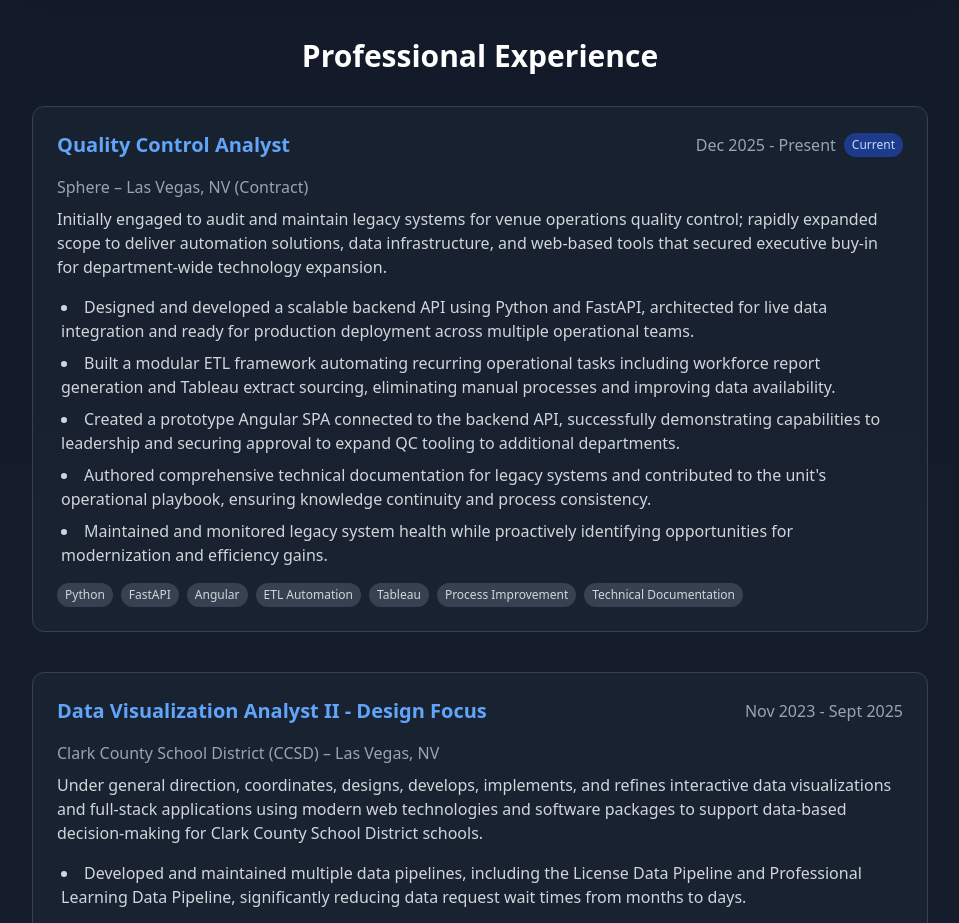
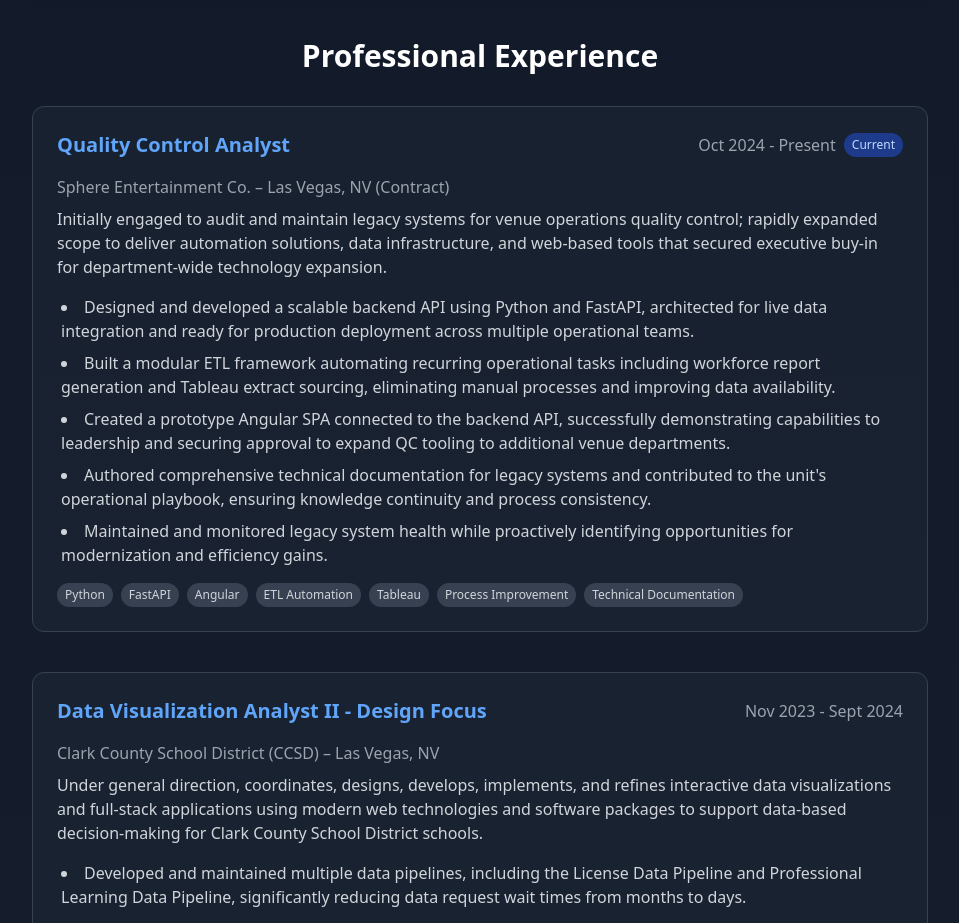
Before and after one commit to aj8971996/personalportfolio, an Angular app: page /resume in a window 1280 px wide. Shown: the part 640-1563 px from the top of the page, without its empty margins (160-1119 px from the left). Built offline with nearby package versions, Linux system fonts and the light colour scheme.

Commit message:
Updated resume html

```diff
--- a/src/app/features/resume/resume.component.html
+++ b/src/app/features/resume/resume.component.html
@@ -36,18 +36,18 @@
           <div class="flex flex-col md:flex-row justify-between items-start md:items-center mb-4">
             <h3 class="text-xl font-bold text-blue-400">Quality Control Analyst</h3>
             <div class="flex items-center mt-2 md:mt-0">
-              <span class="text-gray-400 text-sm md:text-base">Dec 2025 - Present</span>
+              <span class="text-gray-400 text-sm md:text-base">Oct 2024 - Present</span>
               <span class="ml-2 px-2 py-1 text-xs rounded-full bg-blue-900 text-blue-200">Current</span>
             </div>
           </div>
-          <p class="text-gray-400 mb-2">Sphere – Las Vegas, NV (Contract)</p>
+          <p class="text-gray-400 mb-2">Sphere Entertainment Co. – Las Vegas, NV (Contract)</p>
           <p class="text-gray-300 mb-4">
             Initially engaged to audit and maintain legacy systems for venue operations quality control; rapidly expanded scope to deliver automation solutions, data infrastructure, and web-based tools that secured executive buy-in for department-wide technology expansion.
           </p>
           <ul class="list-disc list-inside text-gray-300 space-y-2 pl-1">
             <li>Designed and developed a scalable backend API using Python and FastAPI, architected for live data integration and ready for production deployment across multiple operational teams.</li>
             <li>Built a modular ETL framework automating recurring operational tasks including workforce report generation and Tableau extract sourcing, eliminating manual processes and improving data availability.</li>
-            <li>Created a prototype Angular SPA connected to the backend API, successfully demonstrating capabilities to leadership and securing approval to expand QC tooling to additional departments.</li>
+            <li>Created a prototype Angular SPA connected to the backend API, successfully demonstrating capabilities to leadership and securing approval to expand QC tooling to additional venue departments.</li>
             <li>Authored comprehensive technical documentation for legacy systems and contributed to the unit's operational playbook, ensuring knowledge continuity and process consistency.</li>
             <li>Maintained and monitored legacy system health while proactively identifying opportunities for modernization and efficiency gains.</li>
           </ul>
@@ -67,7 +67,7 @@
           <div class="flex flex-col md:flex-row justify-between items-start md:items-center mb-4">
             <h3 class="text-xl font-bold text-blue-400">Data Visualization Analyst II - Design Focus</h3>
             <div class="flex items-center mt-2 md:mt-0">
-              <span class="text-gray-400 text-sm md:text-base">Nov 2023 - Sept 2025</span>
+              <span class="text-gray-400 text-sm md:text-base">Nov 2023 - Sept 2024</span>
             </div>
           </div>
           <p class="text-gray-400 mb-2">Clark County School District (CCSD) – Las Vegas, NV</p>
```
